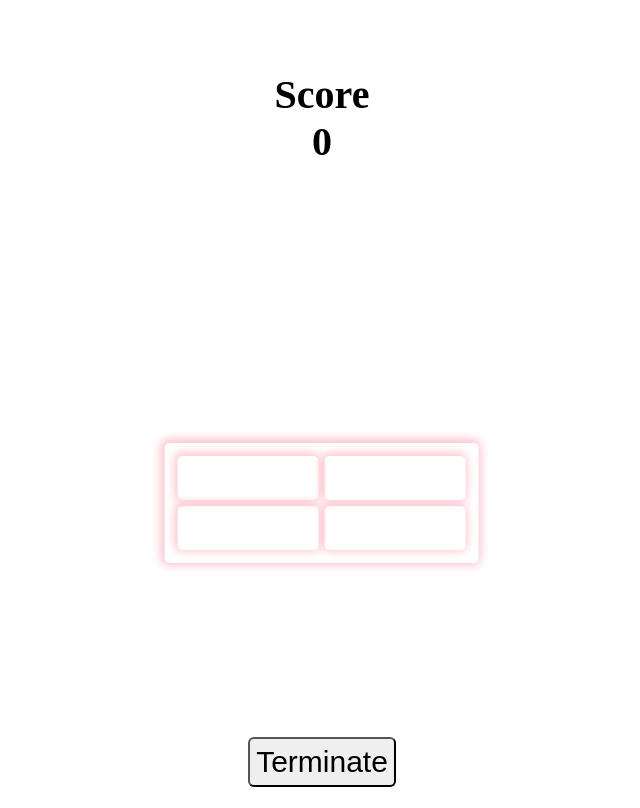
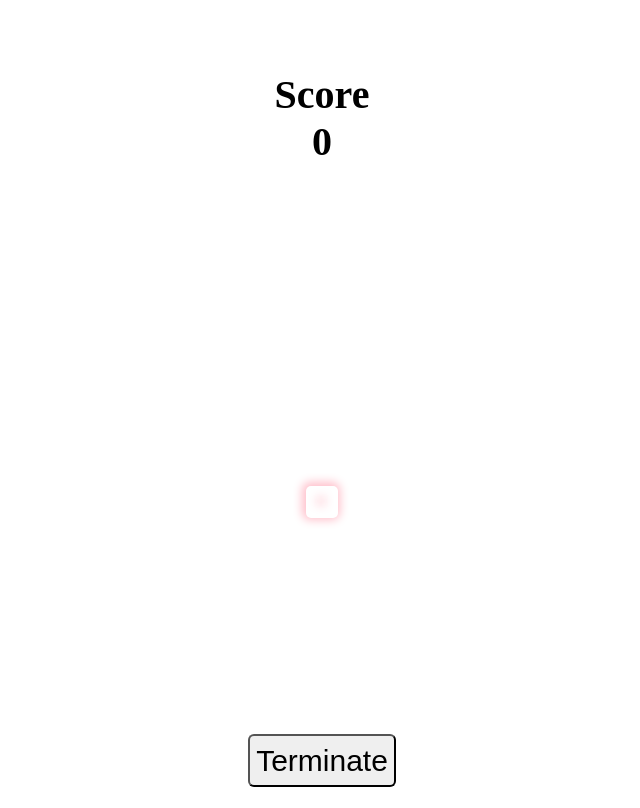
Before and after one commit to DarkRagingInferno/darkraginginferno.github.io, a plain HTML site: page COMP4537/IndividualAssignment/MemoryGame/index.html in a window 1280 px wide. Shown: the whole page, without its empty margins (318-958 px from the left). Drawn offline with nearby package versions, Linux system fonts and the light colour scheme.

Commit message:
Fix: adjusted algorithm to calculate mobile window dimensions

```diff
--- a/COMP4537/IndividualAssignment/MemoryGame/js/index.js
+++ b/COMP4537/IndividualAssignment/MemoryGame/js/index.js
@@ -1,10 +1,14 @@
-var width = window.innerWidth;
-var height = window.innerHeight;
+var windoWidth = window.innerWidth;
+var windowHeight = window.innerHeight;
+var width = 0;
+var height = 0;
 var screenWidthPerc = 0.11;
 var screenHeightPerc = 0.055;
+var mobileDimension = 45;
 
 function createGame(row, col)
 {
+    setBlockDimensions(windoWidth, windowHeight)
     setGame(row, col);
 }
 
@@ -41,7 +45,6 @@ function createRows(numRows)
 
 function createColumn(numCol)
 {
-    console.log(width, height)
     if(numCol == -1) return;
 
     let gridRows = Array.from(document.getElementsByClassName('row'));
@@ -51,10 +54,19 @@ function createColumn(numCol)
 
         div.setAttribute('class', 'col block');
         div.setAttribute('onclick', 'colorTile(this)');
-        div.style.cssText = `width: ${width * screenWidthPerc}px; height: ${height * screenHeightPerc}px`
+        div.style.cssText = `width: ${width}px; height: ${height}px`
         // div.innerHTML = 'This is a col';
         row.appendChild(div)
         // console.log('Created row');
     }
     return createColumn(numCol - 1);
 }
+
+function setBlockDimensions(width, height)
+{
+    let adjustedWidth = Math.floor(mobileDimension / width)
+    let adjustedHeight = Math.floor(mobileDimension / height)
+
+    width = windowHeight * adjustedWidth;
+    height = windowHeight * adjustedHeight
+}
```
Also changed, not shown: COMP4537/COMP4537.html (+0 -1 lines).
